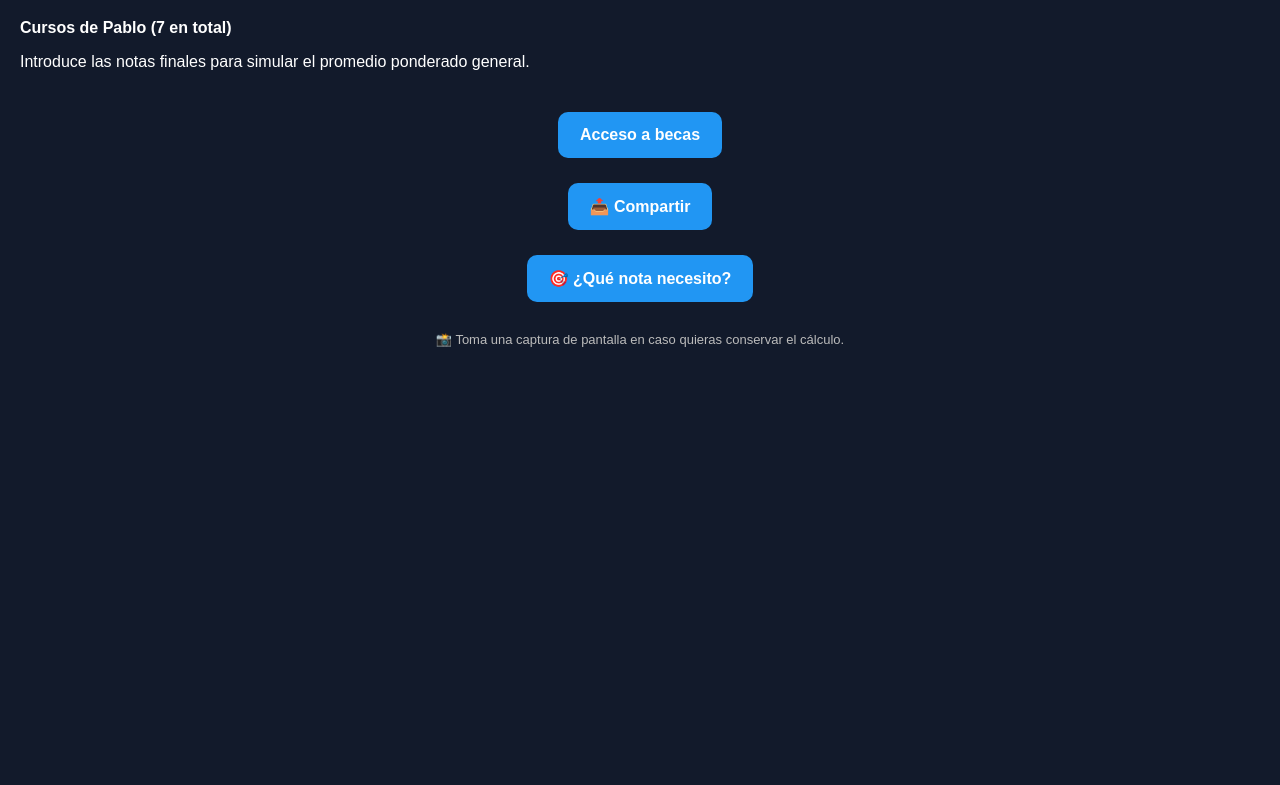
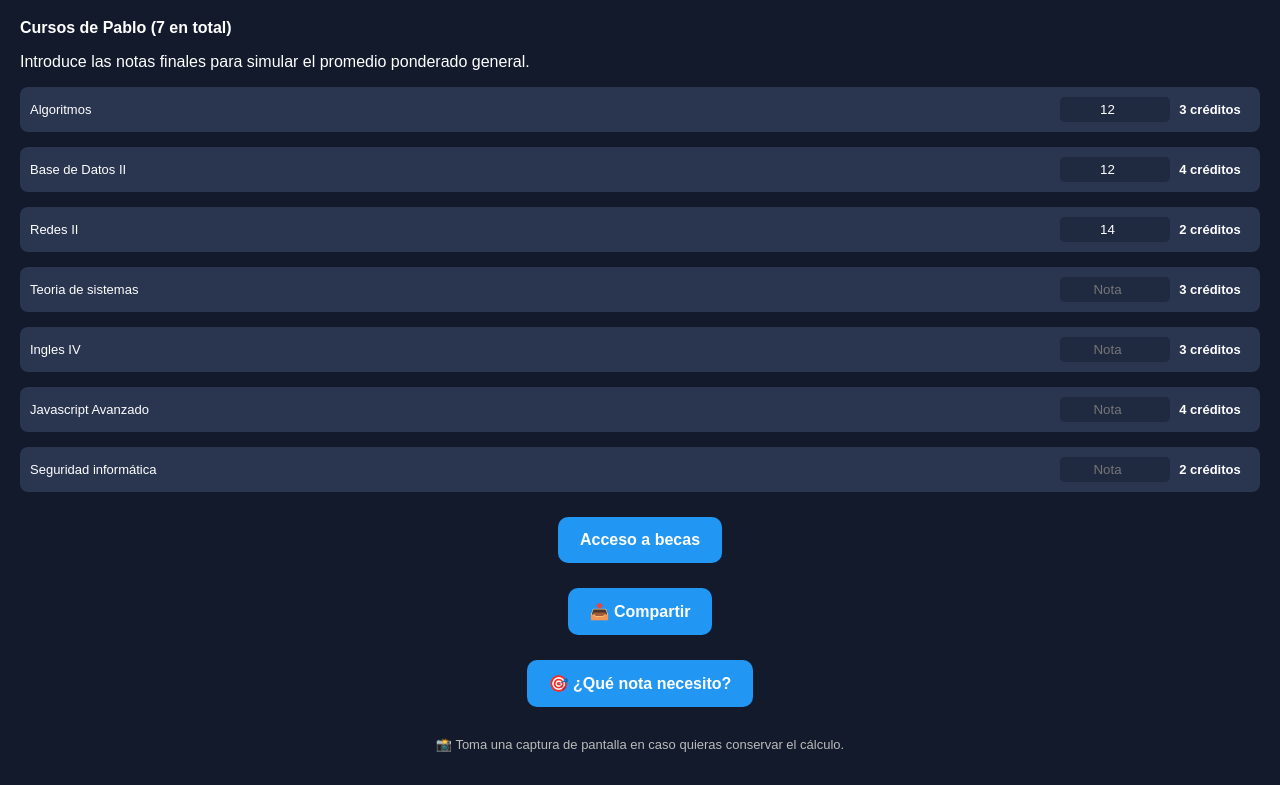
Before and after one commit to Pompinchuz/Modulo-PPG, a plain HTML site: page index.html in a window 1280 px wide. Shown: the part 155-940 px from the top of the page. Before the commit the page ends 800 px from the top, so only its background shows below. Drawn offline with Linux system fonts and the light colour scheme; files that its build step writes are made by us from their sources.

Commit message:
Correccion de rutas V01

```diff
--- a/becas.html
+++ b/becas.html
@@ -4,7 +4,7 @@
   <meta charset="UTF-8">
   <meta name="viewport" content="width=device-width, initial-scale=1.0">
   <title>Becas Disponibles</title>
-  <link rel="stylesheet" href="/CalcuHrub/style.css">
+  <link rel="stylesheet" href="stylev01.css">
   <style>
     body {
       background-color: #121a2b;
--- a/index.html
+++ b/index.html
@@ -4,7 +4,7 @@
   <meta charset="UTF-8">
   <meta name="viewport" content="width=device-width, initial-scale=1.0">
   <title>Simulador Ponderado General</title>
-  <link rel="stylesheet" href="/look/stylev01.css">
+  <link rel="stylesheet" href="stylev01.css">
 </head>
 <body>
   <header class="header">
@@ -54,7 +54,7 @@
   </div>
 </div>
 
-  <script src="/look/script.js">
+  <script src="script.js">
 
   </script>
 
```
Also changed, not shown: 1 other file.
